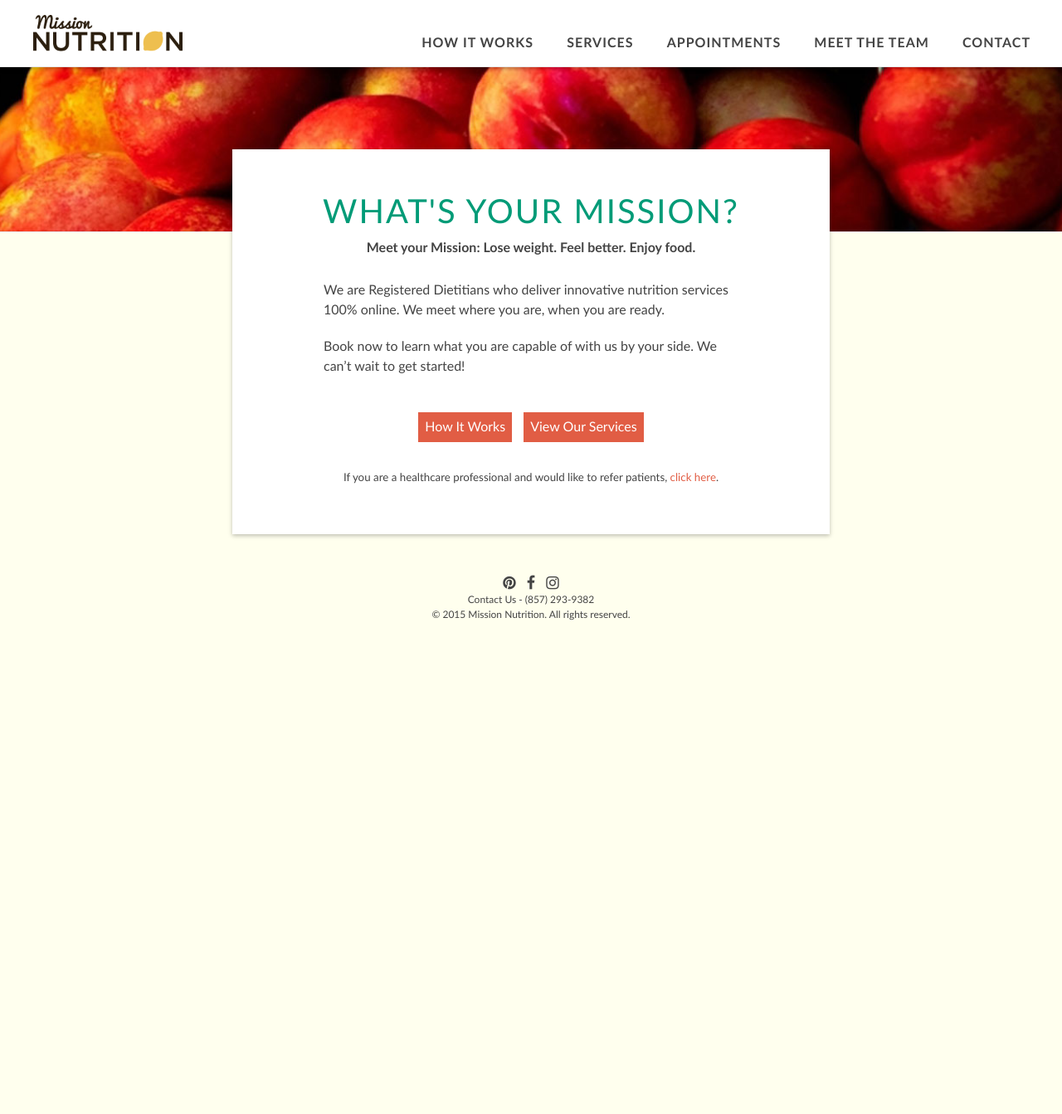
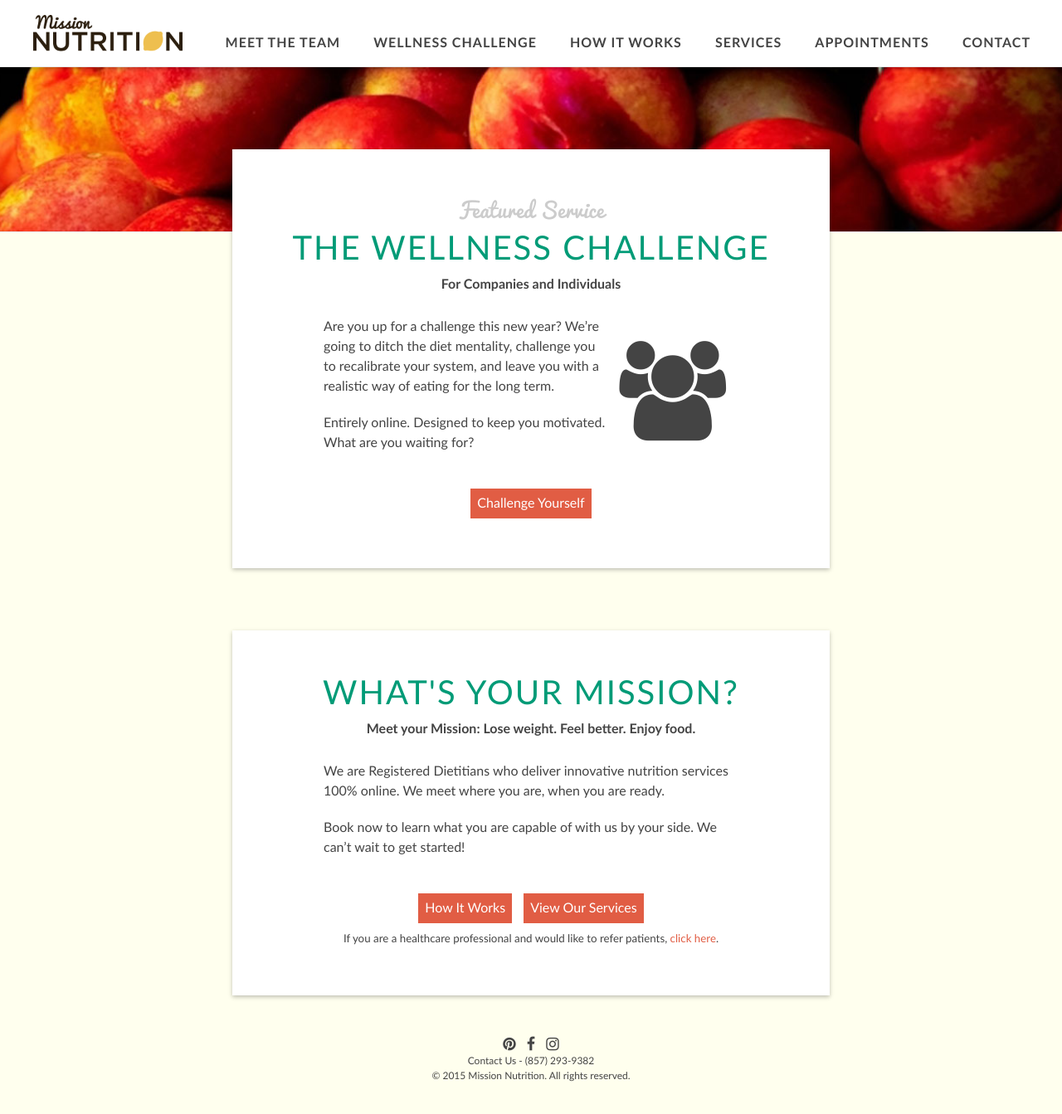
Before and after one commit to davelandry/missionnutrition, a Jekyll site: the page built from index.html, in a window 1280 px wide and 1346 px high. Shown: the top 1343 px of the window at 83% size. Built offline with Jekyll 4.4.1, drawn with Linux system fonts in a browser that asks for light colours; nearby versions of some CDN libraries.

Commit message:
new homepage/nav

```diff
--- a/_layouts/base.html
+++ b/_layouts/base.html
@@ -37,6 +37,16 @@
       <nav>
         <ul>
           <li>
+            <a {% if page.title == 'Meet the Team' %}class="active"{% else %}href="/team/"{% endif %}>
+              Meet the Team
+            </a>
+          </li>
+          <li>
+            <a {% if page.title == 'Wellness Challenge' %}class="active"{% else %}href="/challenge/"{% endif %}>
+              Wellness Challenge
+            </a>
+          </li>
+          <li>
             <a {% if page.title == 'How it Works' %}class="active"{% else %}href="/howitworks/"{% endif %}>
               How it Works
             </a>
@@ -49,11 +59,6 @@
           <li>
             <a {% if page.title == 'Appointments' %}class="active"{% else %}href="/appointments/"{% endif %}>
               Appointments
-            </a>
-          </li>
-          <li>
-            <a {% if page.title == 'Meet the Team' %}class="active"{% else %}href="/team/"{% endif %}>
-              Meet the Team
             </a>
           </li>
           <li>
--- a/index.html
+++ b/index.html
@@ -1,9 +1,29 @@
 ---
 layout: default
-header: What's your mission?
 image: peaches
 ---
 
+  <h4 class="cursive">Featured Service</h4>
+  <h1 class="header">The Wellness Challenge</h1>
+  <h4 class="tagline">For Companies and Individuals</h4>
+
+  <p>
+    <i class="float-icon fa fa-users"></i>
+    Are you up for a challenge this new year? We’re going to ditch the diet mentality, challenge you to recalibrate your system, and leave you with a realistic way of eating for the long term.
+  </p>
+  <p>
+    Entirely online. Designed to keep you motivated. What are you waiting for?
+  </p>
+
+  <p class="center">
+    <br>
+    <a class="button" href="/challenge/">Challenge Yourself</a>
+  </p>
+
+</section>
+<section>
+
+  <h1 class="header">What's your mission?</h1>
   <h4 class="tagline">
     Meet your Mission: Lose weight. Feel better. Enjoy food.
   </h4>
@@ -19,6 +39,5 @@
     <br>
     <a class="button" href="/howitworks/">How It Works</a>
     <a class="button" href="/services/">View Our Services</a>
-  <br><br>
     <small>If you are a healthcare professional and would like to refer patients, <a href="/referrals/">click here</a>.</small>
   </p>
```
Lines whose indentation alone changed are shown as unchanged.
